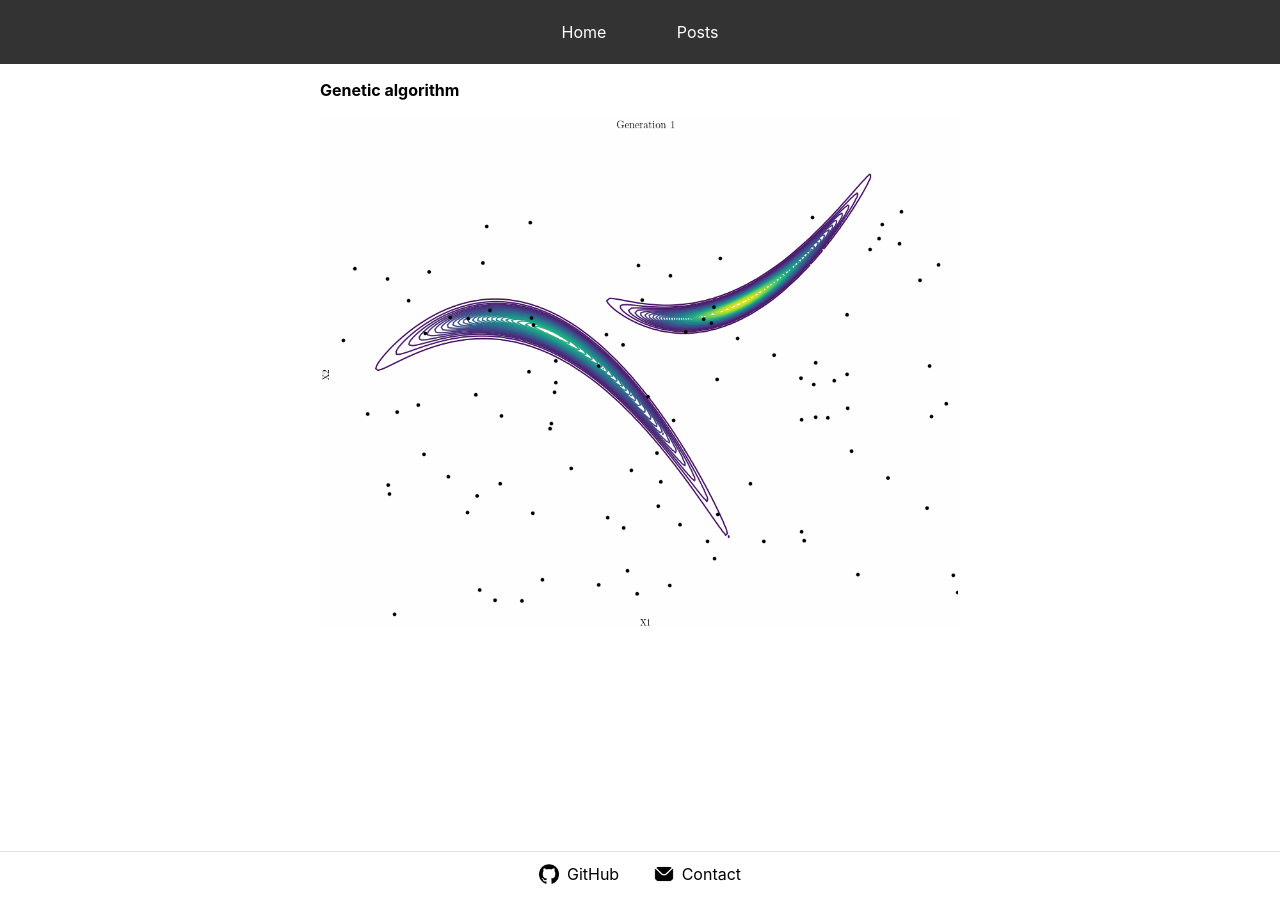
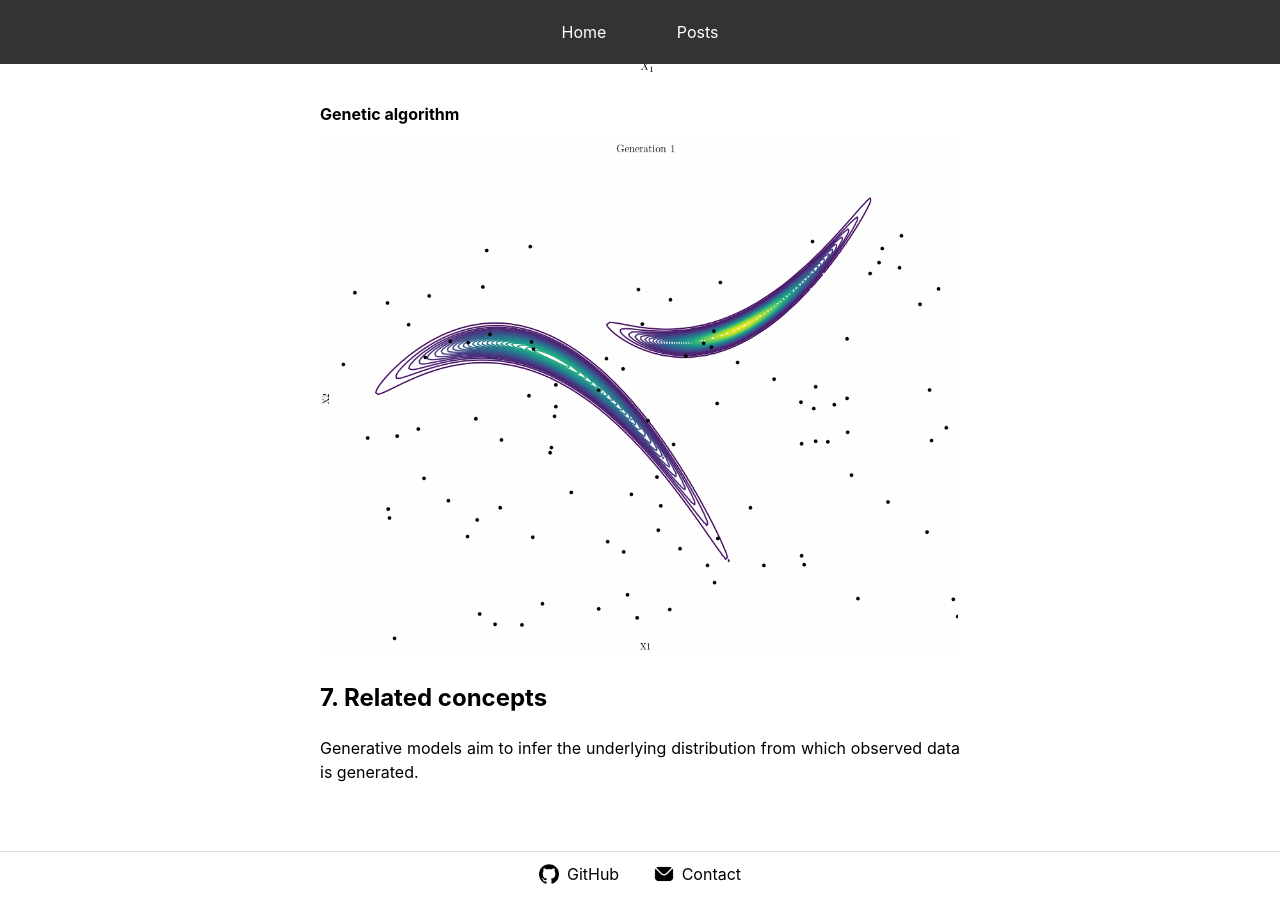
Before and after one commit to mark-hobbs/mark-hobbs.github.io, a Jekyll site: the page built from _posts/2024-03-05-design-space-exploration.md, in a window 1280 px wide and 900 px high, scrolled down 4676 px. Built offline with Jekyll 4.4.1, drawn with Linux system fonts in a browser that asks for light colours.

Commit message:
Force rebuild

```diff
--- a/_posts/2024-03-05-design-space-exploration.md
+++ b/_posts/2024-03-05-design-space-exploration.md
@@ -15,6 +15,7 @@ Explore the repo: [design-space-exploration](https://github.com/mark-hobbs/desig
 - [4. Monte Carlo (MC)](#4-monte-carlo-mc)
 - [5. Markov Chain Monte Carlo (MCMC)](#5-markov-chain-monte-carlo-mcmc)
 - [6. Optimisation](#6-optimisation)
+- [7. Related concepts](#7-related-concepts)
 
 ## 1. Motivation
 
@@ -54,3 +55,7 @@ The primary goal of optimisation is to find the best solution(s) according to sp
 **Genetic algorithm**
 
 ![](/assets/images/genetic-algorithm.gif)
+
+## 7. Related concepts
+
+Generative models aim to infer the underlying distribution from which observed data is generated.
```
